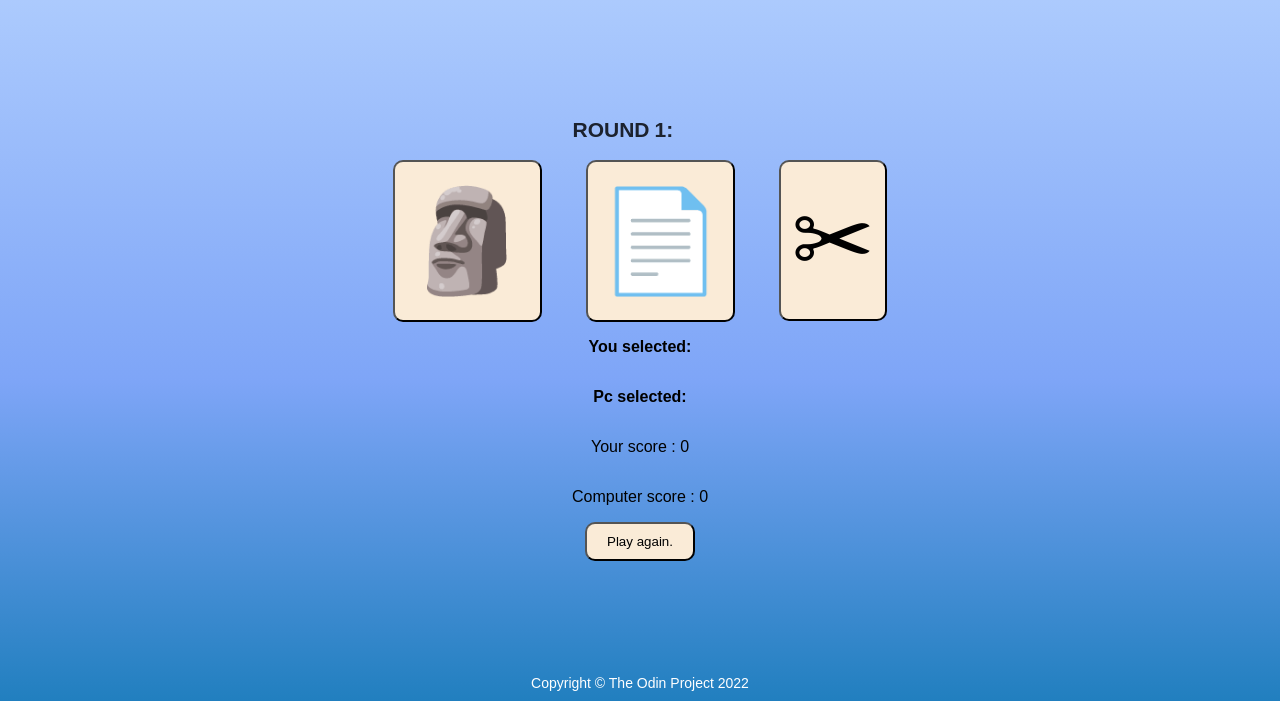
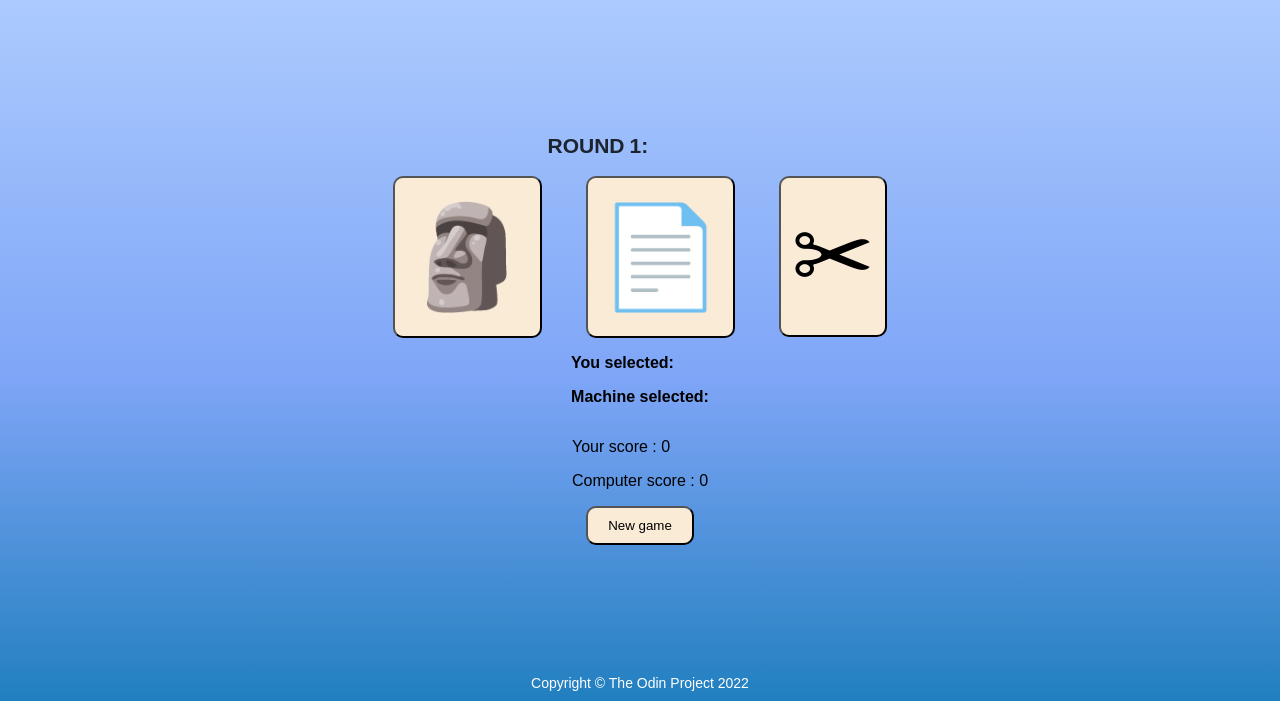
Before and after one commit to kgdepot/rock-paper-scissors, a plain HTML site: page index.html in a window 1280 px wide. Shown: the part 99-800 px from the top of the page. Drawn offline with Linux system fonts and the light colour scheme.

Commit message:
Update PC to Machine

```diff
--- a/index.html
+++ b/index.html
@@ -29,17 +29,20 @@
             <button class="Paper">📄</button>
             <button class="Scissors">✂</button>
         </div>
-        <p><strong>You selected: </strong> <span class="playerSelection"> </span></p>
-        <p><strong>Pc selected: </strong> <span class="pcSelection"> </span></p>
-        <div class="displayChoices"></div>
-        <p>Your score : <span class="userScore">0</span></p>
-        <p>Computer score : <span class="pcScore">0</span></p>
-        <div class="score"></div>
+        <div class="displayChoices">
+            <p><strong>You selected: </strong> <span class="playerSelection"> </span></p>
+            <p><strong>Machine selected: </strong> <span class="pcSelection"> </span></p>
+        </div>
+        <div class="score">
+            <p>Your score : <span class="userScore">0</span></p>
+            <p>Computer score : <span class="pcScore">0</span></p>
+        </div>
 
-        <button class="playAgainBtn" onClick="window.location.reload();">Play again.</button>
+        <button class="playAgainBtn" onClick="window.location.reload();">New game</button>
     </main>
     <footer>
-        Copyright © The Odin Project <script>document.write(new Date().getFullYear())</script>
+        Copyright © The Odin Project
+        <script>document.write(new Date().getFullYear())</script>
     </footer>
 
 </body>
--- a/rock-paper-scissors.js
+++ b/rock-paper-scissors.js
@@ -16,7 +16,7 @@ function playRound(playerSelection, computerSelection) {
         return 'You win';
     } else {
         updateScore(pcScore);
-        return 'PC wins';
+        return 'Machine wins';
     }
 }
 function firstOnlyCapital(inputString) {
--- a/style.css
+++ b/style.css
@@ -36,7 +36,7 @@ main {
 .rounds {
     display: flex;
     margin-left: 85px;
-    width: 220px;
+    width: 270px;
 
     font-weight: 600;
     color: #000000d1;
```
